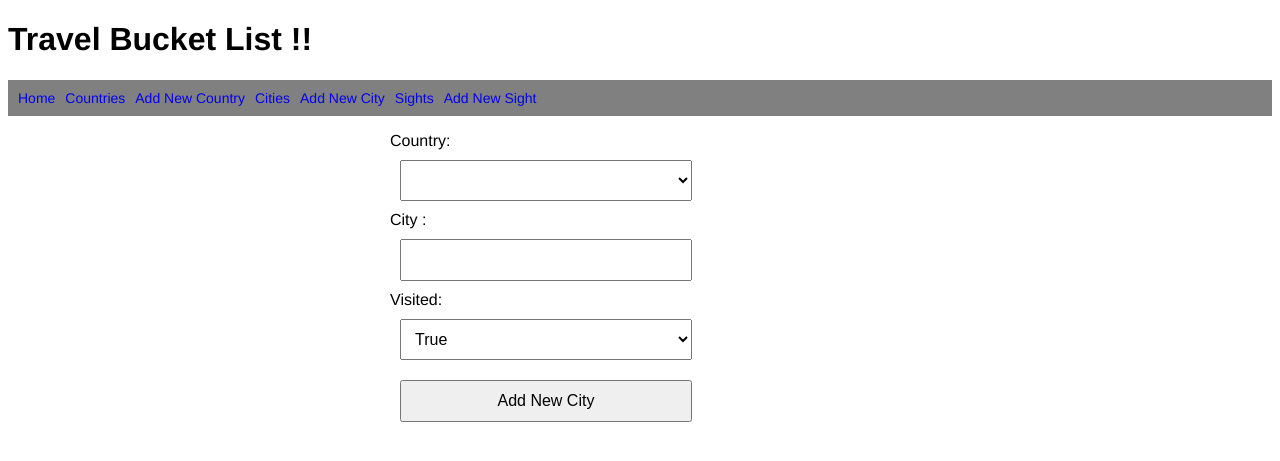
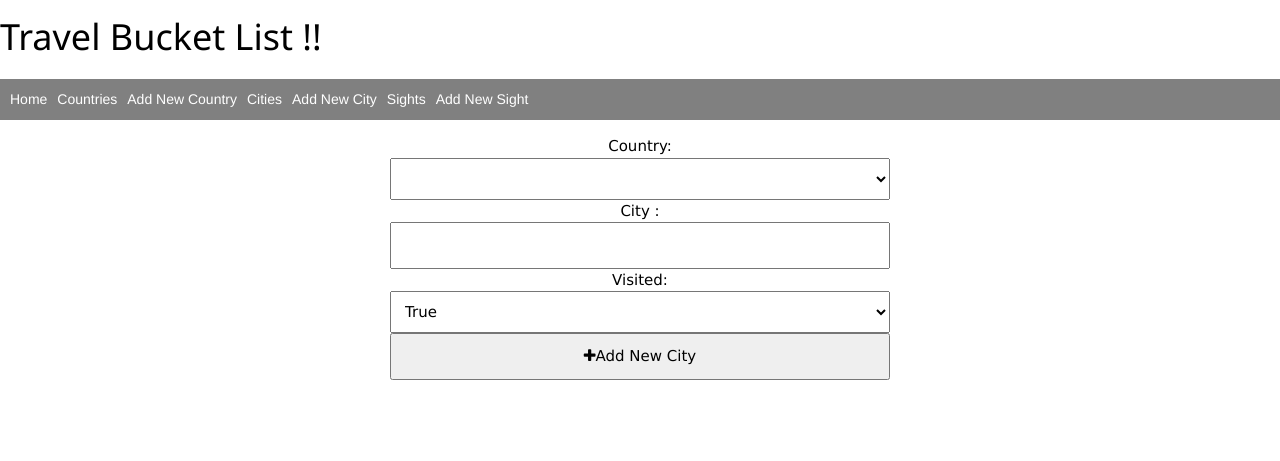
Before and after one commit to poojachugh15/Travel-Bucket-List-Project-in-Python-Flask-and-PostgreSQL, a Flask app: page /countries/cities/new in a window 1280 px wide. Shown: the top 461 px of the page. Run offline with Flask 2, Linux system fonts and the light colour scheme; data that the repository does not hold is empty; some libraries are stand-ins or nearby versions.

Commit message:
fifth commit

```diff
--- a/controllers/countries_controller.py
+++ b/controllers/countries_controller.py
@@ -47,6 +47,7 @@ def edit_country(id):
 def update_country(id):
     country = country_repository.select(id)
     country.name = request.form["name"]
+    # get
     country.visited = request.form["visited"]
     country_repository.update(country)
     return redirect ('/countries')
--- a/static/css/style.css
+++ b/static/css/style.css
@@ -78,7 +78,18 @@ input, select, button {
 .container{
   display: flex;
   flex-wrap: wrap;
+  /* width: 500px;  */
+  /* margin: 0 auto; */
+  text-align: left;
+}
+
+.container form{
   width: 500px;
   margin: 0 auto;
-  align-items: left;
+  text-align: center;
 }
+
+.align-center{
+  width: 500px;
+  margin: 0 auto;
+}
--- a/templates/base.html
+++ b/templates/base.html
@@ -6,6 +6,7 @@
   <meta http-equiv="X-UA-Compatible" content="ie=edge">
   <link rel="stylesheet" href="https://stackpath.bootstrapcdn.com/font-awesome/4.7.0/css/font-awesome.min.css" crossorigin="anonymous">
   <link rel="stylesheet" href="{{ url_for('static', filename='css/style.css') }}">
+  <link rel="stylesheet" href="https://www.w3schools.com/w3css/4/w3.css">
   <title>Travel Adventure!!</title>
 </head>
 <body>
@@ -23,7 +24,7 @@
       </ul>
     </nav>
   </header>
-  <div class="container">
+  <div>
     {% block content %}
     {% endblock %}
   </div>
--- a/templates/cities/new.html
+++ b/templates/cities/new.html
@@ -1,5 +1,6 @@
 {% extends "base.html" %}
 {% block content %}
+<div class="container form">
 <form action="/countries/cities" method="post">
     <div>
         <label for="country">Country:</label>
@@ -22,7 +23,7 @@
         </select>
     </div>
 
-    <button type="submit">Add New City</button>
+    <button type="submit" class="button-update"><i class="fa fa-plus" aria-hidden="true"></i>Add New City</button>
 </form>
-
+</div>
 {% endblock %}
--- a/templates/countries/edit.html
+++ b/templates/countries/edit.html
@@ -1,7 +1,7 @@
 {% extends "base.html" %}
 
 {% block content %}
-{{country.id}}
+<div class="container form">
 <form action="/countries/{{country.id}}" method="post" class="form">
     <div>
         <label for="name">Country Name:</label>
@@ -23,5 +23,6 @@
 
     <button class="button-update" type="submit"><i class="fa fa-pencil" aria-hidden="true"></i> Submit</button>
 </form>
+</div>
 
 {% endblock %}
--- a/templates/countries/new.html
+++ b/templates/countries/new.html
@@ -1,6 +1,7 @@
 {% extends "base.html" %}
 
 {% block content %}
+<div class="container form">
 <form action="/countries" method="post">
     <div>
         <label for="name">Country:</label>
@@ -15,5 +16,6 @@
       </div>
       <button type="submit" class="button-update"><i class="fa fa-plus" aria-hidden="true"></i> Add Country</button>
 </form>
+</div>
 
 {% endblock %}
--- a/templates/index.html
+++ b/templates/index.html
@@ -2,9 +2,9 @@
 
 {% block content %}
 
-  <h1>Experiences Around the World</h1>
+  <h1>Experiences Around the World!!</h1>
   <section><a href="/">
-    <img src="/static/images/ce-travel.jpeg" alt="Travel" style="width:200%" height="100%"></a>
+    <img src="/static/images/ce-travel.jpeg" alt="Travel"></a>
 
     </section>
 {% endblock %}
```
Also changed, not shown: templates/cities/index.html (+21 -7 lines), templates/countries/index.html (+21 -8 lines).
